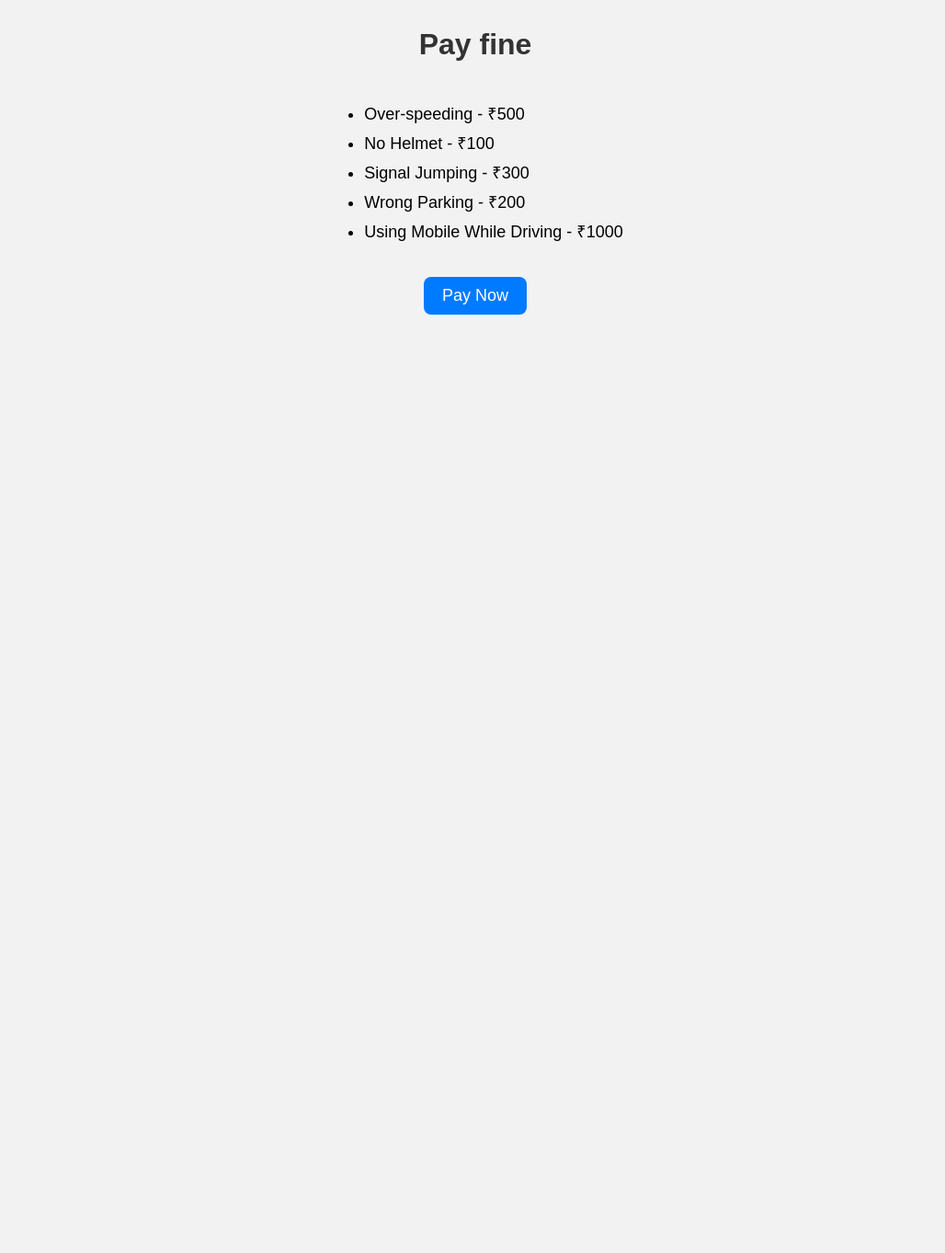
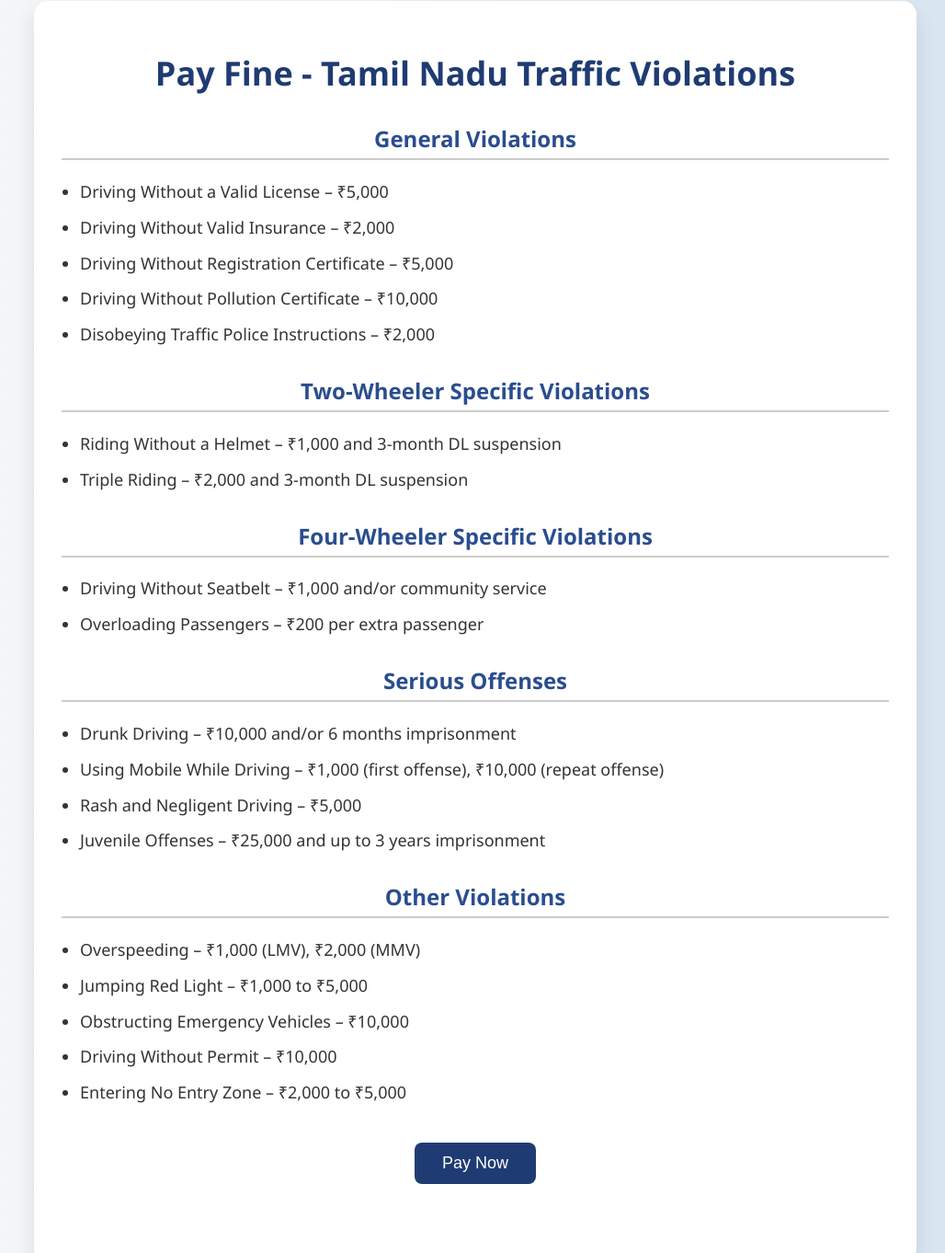
Before and after one commit to Thirushika24/paynowapp, a plain HTML site: page index.html in a window 1280 px wide. Shown: the part 39-1401 px from the top of the page at 92% size, without its empty margins (123-1151 px from the left). Before the commit the page ends 800 px from the top, so only its background shows below. Drawn offline with Linux system fonts and the light colour scheme.

Commit message:
secondcommit

```diff
--- a/index.html
+++ b/index.html
@@ -2,73 +2,133 @@
 <html lang="en">
 <head>
   <meta charset="UTF-8">
-  <title>Pay Fine</title>
+  <title>Pay Fine - Tamil Nadu Traffic Violations</title>
   <style>
     body {
-      font-family: Arial, sans-serif;
-      background-color: #f2f2f2;
+      font-family: 'Segoe UI', Tahoma, Geneva, Verdana, sans-serif;
+      background: linear-gradient(to right, #f7f8fa, #d6e4f0);
+      margin: 0;
       padding: 40px;
       text-align: center;
     }
 
+    .container {
+      background-color: #ffffff;
+      max-width: 900px;
+      margin: auto;
+      padding: 30px;
+      border-radius: 15px;
+      box-shadow: 0 10px 25px rgba(0, 0, 0, 0.1);
+    }
+
     h1 {
-      color: #333;
-      margin-bottom: 20px;
+      color: #1f3b73;
+      margin-bottom: 25px;
+      font-size: 36px;
+    }
+
+    h2 {
+      color: #2a4d8f;
+      margin-top: 30px;
+      font-size: 24px;
+      border-bottom: 2px solid #ccc;
+      padding-bottom: 5px;
     }
 
     ul {
       text-align: left;
-      display: inline-block;
-      margin-bottom: 30px;
+      padding-left: 20px;
+      margin-bottom: 20px;
+      font-size: 18px;
+      color: #333;
     }
 
     ul li {
-      margin: 8px 0;
-      font-size: 18px;
+      margin-bottom: 10px;
+      line-height: 1.6;
     }
 
     button {
-      padding: 10px 20px;
+      padding: 12px 30px;
       font-size: 18px;
-      background-color: #007bff;
-      color: white;
+      background-color: #1f3b73;
+      color: #fff;
       border: none;
       border-radius: 8px;
       cursor: pointer;
+      transition: background-color 0.3s ease;
+      margin-top: 20px;
     }
 
     button:hover {
-      background-color: #0056b3;
+      background-color: #3c5aa6;
     }
 
     #message {
-      margin-top: 20px;
-      font-size: 20px;
+      margin-top: 25px;
+      font-size: 22px;
+      font-weight: bold;
       color: green;
-      font-weight: bold;
+      opacity: 0;
+      transition: opacity 0.5s ease-in-out;
+    }
+
+    #message.show {
+      opacity: 1;
     }
   </style>
 </head>
 <body>
 
-  <h1>Pay fine</h1>
+  <div class="container">
+    <h1>Pay Fine - Tamil Nadu Traffic Violations</h1>
 
-  <ul>
-    <li>Over-speeding - ₹500</li>
-    <li>No Helmet - ₹100</li>
-    <li>Signal Jumping - ₹300</li>
-    <li>Wrong Parking - ₹200</li>
-    <li>Using Mobile While Driving - ₹1000</li>
-  </ul>
+    <h2>General Violations</h2>
+    <ul>
+      <li>Driving Without a Valid License – ₹5,000</li>
+      <li>Driving Without Valid Insurance – ₹2,000</li>
+      <li>Driving Without Registration Certificate – ₹5,000</li>
+      <li>Driving Without Pollution Certificate – ₹10,000</li>
+      <li>Disobeying Traffic Police Instructions – ₹2,000</li>
+    </ul>
 
-  <br>
-  <button onclick="payFine()">Pay Now</button>
+    <h2>Two-Wheeler Specific Violations</h2>
+    <ul>
+      <li>Riding Without a Helmet – ₹1,000 and 3-month DL suspension</li>
+      <li>Triple Riding – ₹2,000 and 3-month DL suspension</li>
+    </ul>
 
-  <div id="message"></div>
+    <h2>Four-Wheeler Specific Violations</h2>
+    <ul>
+      <li>Driving Without Seatbelt – ₹1,000 and/or community service</li>
+      <li>Overloading Passengers – ₹200 per extra passenger</li>
+    </ul>
+
+    <h2>Serious Offenses</h2>
+    <ul>
+      <li>Drunk Driving – ₹10,000 and/or 6 months imprisonment</li>
+      <li>Using Mobile While Driving – ₹1,000 (first offense), ₹10,000 (repeat offense)</li>
+      <li>Rash and Negligent Driving – ₹5,000</li>
+      <li>Juvenile Offenses – ₹25,000 and up to 3 years imprisonment</li>
+    </ul>
+
+    <h2>Other Violations</h2>
+    <ul>
+      <li>Overspeeding – ₹1,000 (LMV), ₹2,000 (MMV)</li>
+      <li>Jumping Red Light – ₹1,000 to ₹5,000</li>
+      <li>Obstructing Emergency Vehicles – ₹10,000</li>
+      <li>Driving Without Permit – ₹10,000</li>
+      <li>Entering No Entry Zone – ₹2,000 to ₹5,000</li>
+    </ul>
+
+    <button onclick="payFine()">Pay Now</button>
+    <div id="message">Paid successfully ✅</div>
+  </div>
 
   <script>
     function payFine() {
-      document.getElementById('message').innerText = "Paid successfully";
+      const message = document.getElementById('message');
+      message.classList.add('show');
     }
   </script>
 
```
